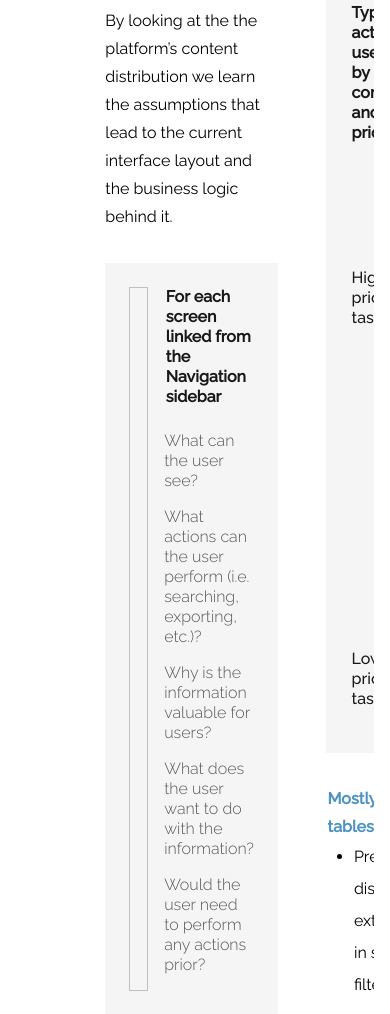
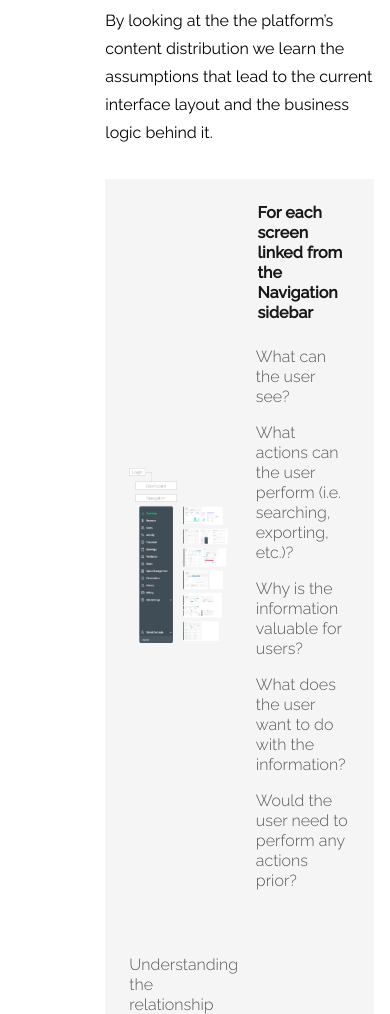
Before and after one commit to 1shristi/1shristi.github.io, a plain HTML site: page revamping-the-dashboard.html in a window 390 px wide. Shown: the part 2735-3749 px from the top of the page. Drawn offline with Linux system fonts and the light colour scheme.

Commit message:
Add image tidy responsive layout

```diff
--- a/css/base1.css
+++ b/css/base1.css
@@ -205,6 +205,10 @@ nav a:hover {
 #pagenav a {
   font-size: .9em;
   line-height: 1.75em;
+}
+
+.two-column-layout > div:first-child {
+  margin-right: 3rem;
 }
 
 .block-copy, .block-copy-alt, .image-copy {
@@ -453,6 +457,18 @@ footer {
     margin: 0;
   }
 
+  .two-column-layout {
+    flex-direction: column;
+  }
+
+  .two-column-layout > div {
+    margin-bottom: 2rem;
+  }
+
+  .two-column-layout > div:first-child {
+    margin-right: 0;
+  }
+
   .three-column-layout {
     flex-direction: column;
   }
--- a/css/utilities.css
+++ b/css/utilities.css
@@ -101,3 +101,8 @@
 .no-outline {
   outline: none;
 }
+
+/* Width */
+.w-50 {
+  width: 50%;
+}
--- a/revamping-the-dashboard.html
+++ b/revamping-the-dashboard.html
@@ -104,15 +104,15 @@
           </div>
         </section>
 
-        <section id="business-logic" class="flex font-secondary mb-20">
-          <div class="flex flex-column flex-1 mr-12">
+        <section id="business-logic" class="flex two-column-layout font-secondary mb-20">
+          <div class="flex flex-column flex-1">
             <div class="block-copy">
               <span class="block-title">Content distribution</span>
               <p class="block-text">By looking at the the platform’s content distribution we learn the assumptions that lead to the current interface layout and the business logic behind it.</p>
             </div>
 
             <div class="flex align-center bg-grey p-6">
-              <img class="flex-1 mr-4" />
+              <img class="flex-1 w-50 mr-4" src="./images/business-logic-img1.png" />
               <div class="flex-1 block-copy-alt mb-0">
                 <span class="block-title-alt">For each screen linked from the Navigation sidebar</span>
                 <p class="block-text-alt">What can the user see?</p>
@@ -131,7 +131,7 @@
                 <p class="block-text-alt">vs</p>
                 <p class="block-text-alt">the user’s mental model for completing their roles and responsibilities in this industry</p>
               </div>
-              <img class="flex-1" />
+              <img class="flex-1 w-50" />
             </div>
           </div>
 
@@ -201,6 +201,7 @@
       </section>
     </section>
   </body>
+
   <script type="text/javascript">
     function navItemClicked(element) {
       document.querySelectorAll('.page-nav > a').forEach(ele => ele.classList.remove('selected'))
```
